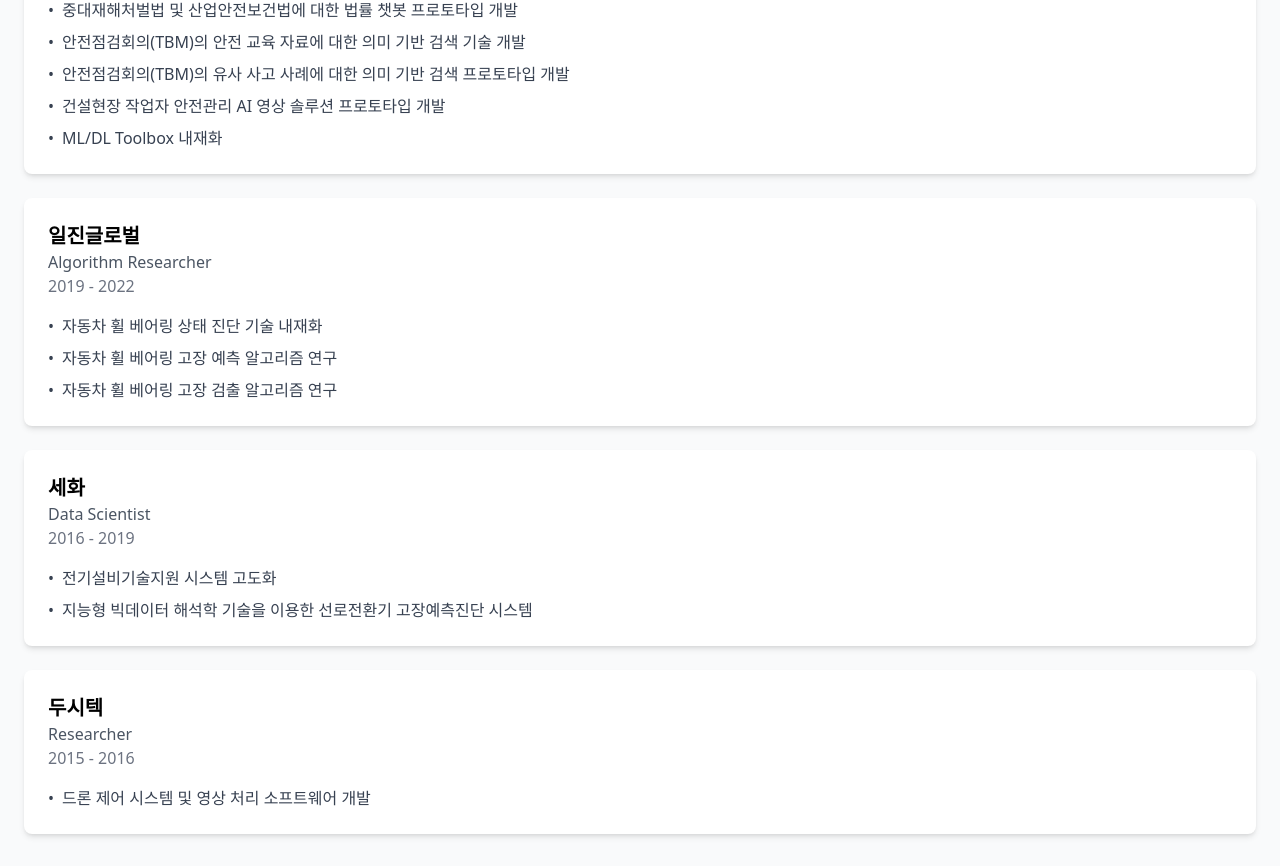
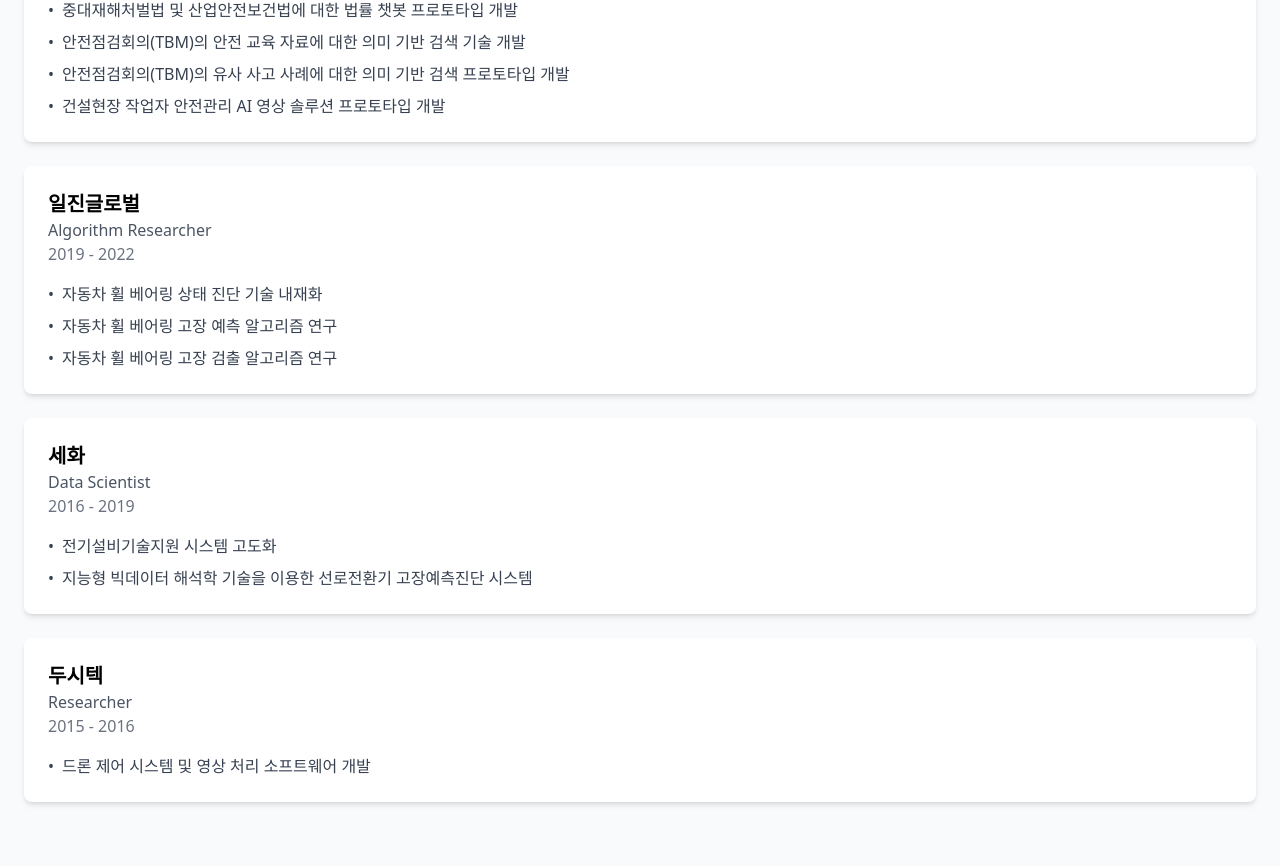
Before and after one commit to duck3244/portfolio, a Next.js app: page /portfolio/ in a window 1280 px wide. Shown: the part 1694-2560 px from the top of the page. Built offline with nearby package versions, Linux system fonts and the light colour scheme.

Commit message:
Update experience.ts

```diff
--- a/src/data/experience.ts
+++ b/src/data/experience.ts
@@ -9,8 +9,7 @@
         "중대재해처벌법 및 산업안전보건법에 대한 법률 챗봇 프로토타입 개발",
         "안전점검회의(TBM)의 안전 교육 자료에 대한 의미 기반 검색 기술 개발",
         "안전점검회의(TBM)의 유사 사고 사례에 대한 의미 기반 검색 프로토타입 개발",
-        "건설현장 작업자 안전관리 AI 영상 솔루션 프로토타입 개발",
-        "ML/DL Toolbox 내재화"
+        "건설현장 작업자 안전관리 AI 영상 솔루션 프로토타입 개발"
       ]
     },
     {
```
